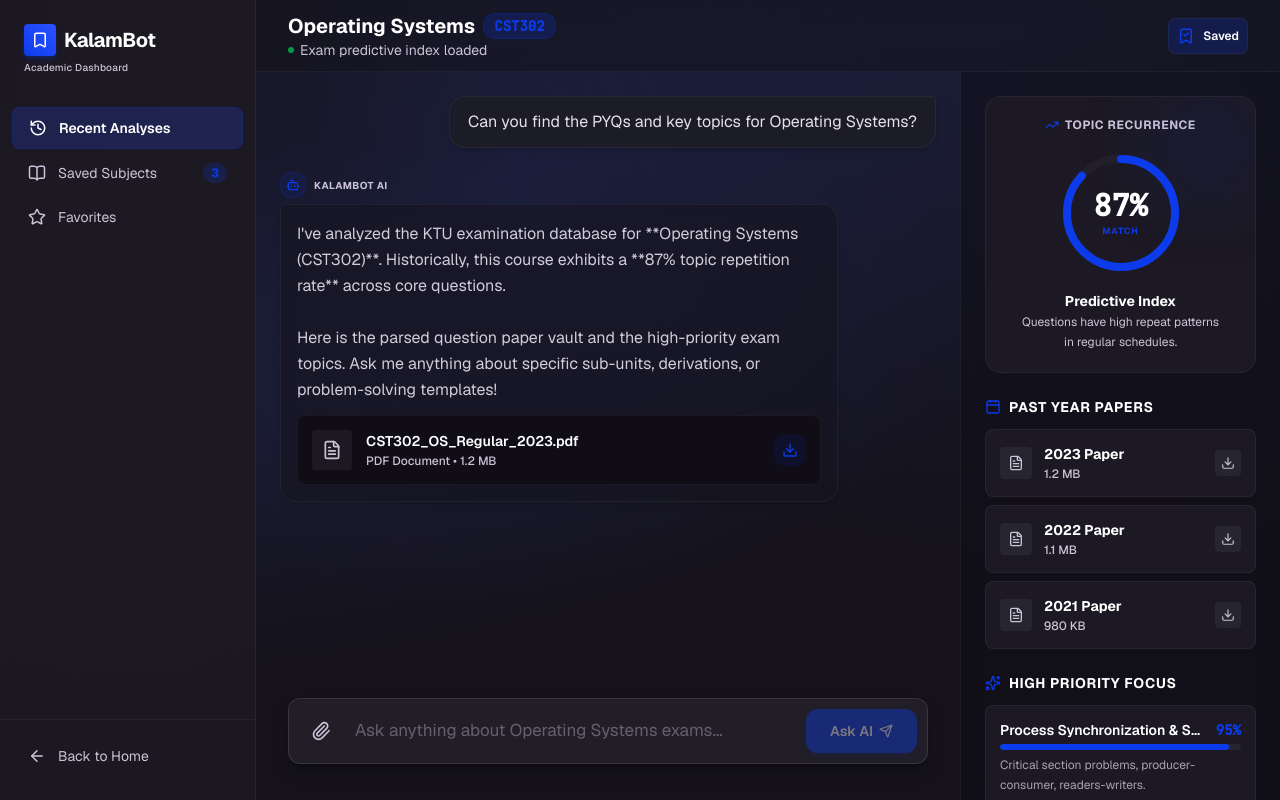
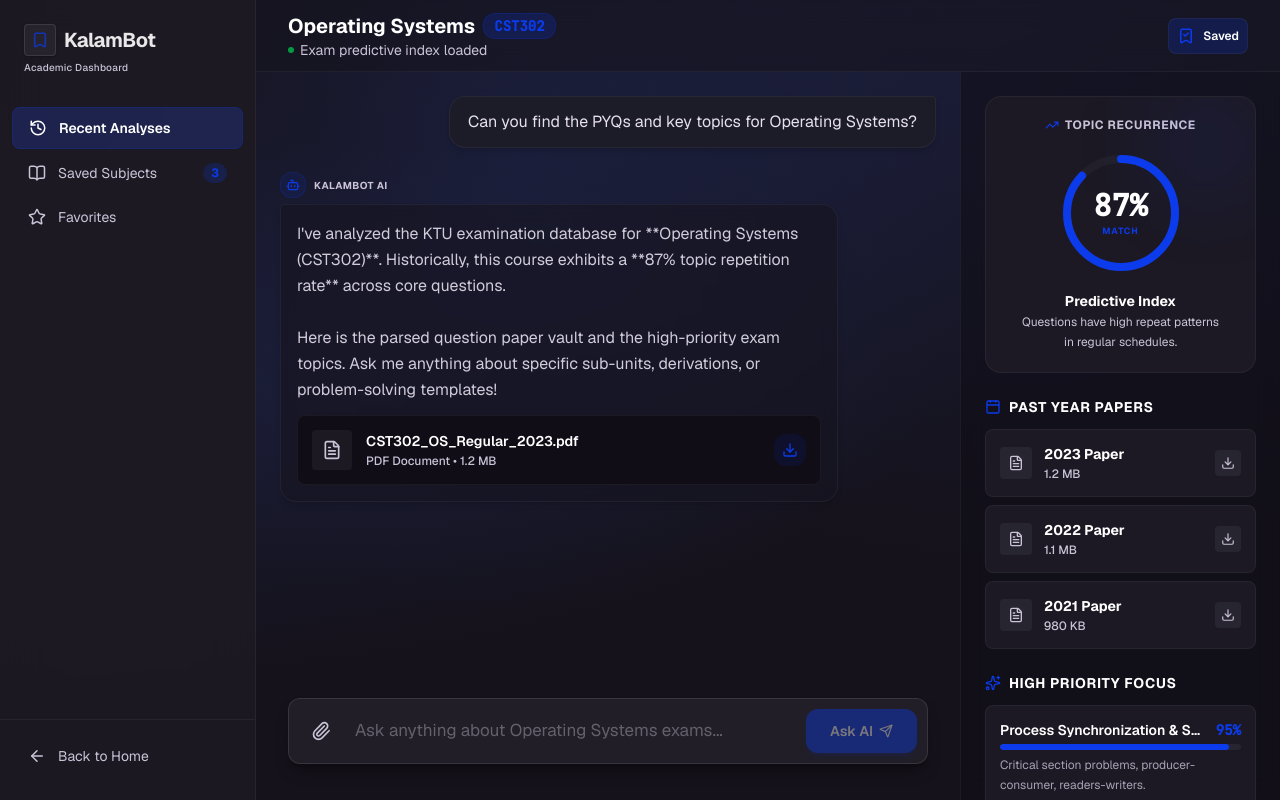
Before and after one commit to monke-kami/babel, a React (Vite) app in the folder frontend/: page /chat in a window 1280 px wide. Built offline with nearby package versions, Linux system fonts and the light colour scheme.

Commit message:
new logo test

```diff
--- a/frontend/src/components/ChatPage.tsx
+++ b/frontend/src/components/ChatPage.tsx
@@ -491,11 +491,11 @@ I can help you review:
       }`}>
         <div className="px-6 mb-8 flex justify-between items-center">
           <div>
-            <div className="flex items-center gap-2 text-xl font-bold tracking-tight text-on-surface select-none">
-              <div className="h-8 w-8 rounded-lg bg-gradient-to-tr from-primary to-primary-container flex items-center justify-center shadow-md shadow-primary/25">
-                <Bookmark className="h-4.5 w-4.5 text-on-primary-container" />
+            <div className="flex items-center gap-2 text-xl font-bold tracking-tight text-on-surface/90 select-none">
+              <div className="h-8 w-8 rounded-lg border border-white/10 bg-white/5 backdrop-blur-md flex items-center justify-center shadow-sm shadow-black/20">
+                <Bookmark className="h-4.5 w-4.5 text-primary/75" />
               </div>
-              <span className="text-white">KalamBot</span>
+              <span className="text-white/90">KalamBot</span>
             </div>
             <p className="text-[10px] text-on-surface-variant font-medium tracking-wide mt-1 select-none">
               Academic Dashboard
--- a/frontend/src/components/LandingPage.tsx
+++ b/frontend/src/components/LandingPage.tsx
@@ -32,9 +32,9 @@ export default function LandingPage() {
     <div className="relative w-full h-screen bg-black overflow-hidden font-sans">
       {/* Top Header */}
       <nav className="absolute top-0 left-0 w-full z-50 flex items-center px-6 md:px-16 h-20 bg-transparent">
-        <div className="flex items-center gap-2 text-xl md:text-2xl font-bold tracking-tight text-white select-none">
-          <div className="h-9 w-9 rounded-lg bg-gradient-to-tr from-blue-600 to-indigo-400 flex items-center justify-center shadow-md shadow-blue-500/25">
-            <Bookmark className="h-5 w-5 text-white" />
+        <div className="flex items-center gap-2 text-xl md:text-2xl font-bold tracking-tight text-neutral-100/90 select-none">
+          <div className="h-9 w-9 rounded-lg border border-white/10 bg-white/5 backdrop-blur-md flex items-center justify-center shadow-sm shadow-black/20">
+            <Bookmark className="h-5 w-5 text-blue-200/80" />
           </div>
           <span>KalamBot</span>
         </div>
```
